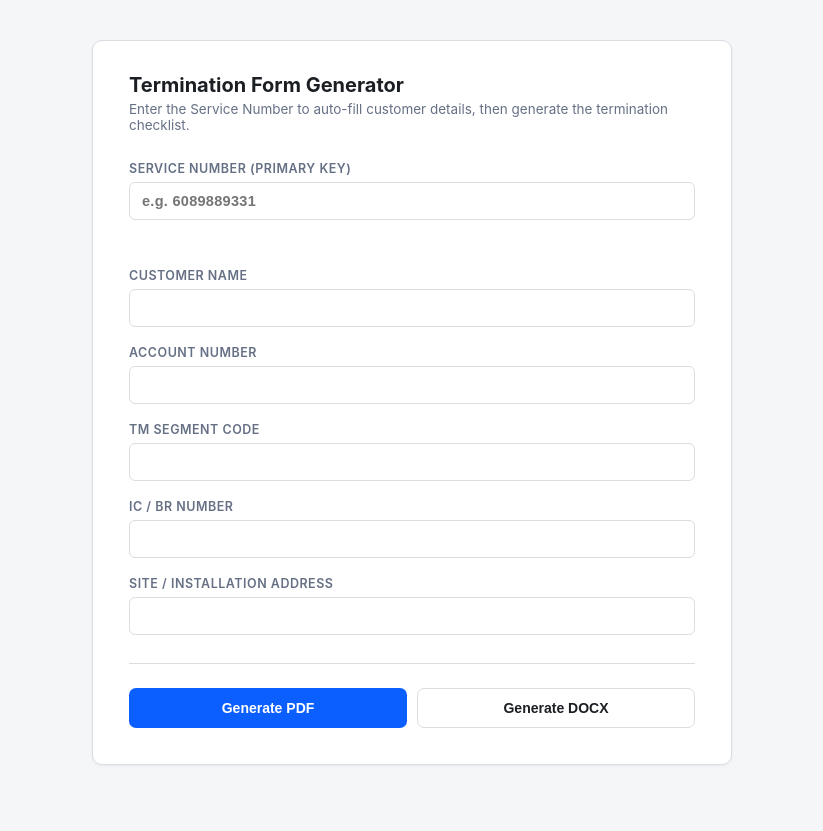
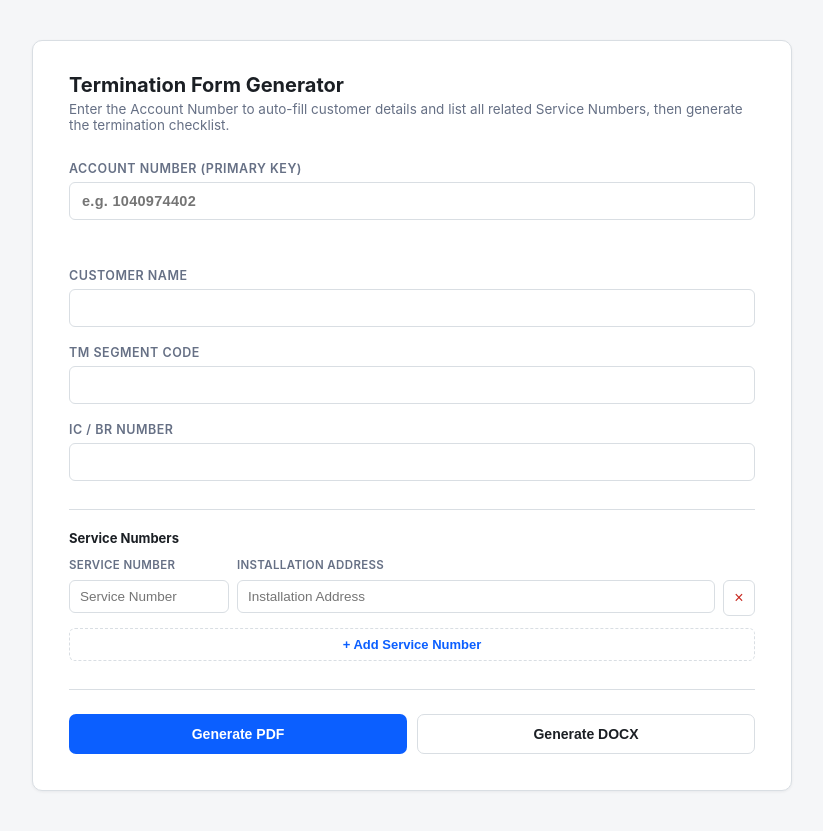
Before and after one commit to DnaX-pixel/termination-form-autofilled, a PHP site: page / in a window 1280 px wide. Shown: the whole page, without its empty margins (228-1051 px from the left). Before the commit the page ends 765 px from the top, so only its background shows below. Run offline with PHP 8.4, Linux system fonts and the light colour scheme.

Commit message:
Switch primary key from Service Number to Account Number
One account can have multiple Service Numbers, so lookup now keys off
Account Number: entering it lists all related Service Numbers with
editable rows, auto-fills account-level fields (name/IC-BR/segment),
and generates one document listing every service. Account Number is
written once (first row only) rather than repeated per row, and the
Installation Address is consolidated back into a single SITE
ADDRESS/SITE NAME field (most common address, with an auto-generated
remark for any service number whose address differs).

Verified against real data: account-level fields are 100% consistent
per account, while installation address differs for ~31% of
multi-service accounts, confirming the per-service remark approach.

```diff
--- a/public/index.php
+++ b/public/index.php
@@ -23,7 +23,7 @@
     padding: 40px 20px;
   }
   .card {
-    max-width: 640px;
+    max-width: 760px;
     margin: 0 auto;
     background: #fff;
     border: 1px solid var(--line);
@@ -68,7 +68,7 @@
     background: #fafbfc;
     color: #40474f;
   }
-  #service_number { font-weight: 600; letter-spacing: 0.02em; }
+  #account_no { font-weight: 600; letter-spacing: 0.02em; }
   .status {
     font-size: 13px;
     margin: -8px 0 20px;
@@ -77,6 +77,58 @@
   .status.ok { color: var(--ok); }
   .status.err { color: var(--err); }
   .status.pending { color: var(--muted); }
+  .section-title {
+    font-size: 13px;
+    font-weight: 700;
+    margin: 28px 0 12px;
+    border-top: 1px solid var(--line);
+    padding-top: 20px;
+  }
+  .service-row {
+    display: grid;
+    grid-template-columns: 160px 1fr 32px;
+    gap: 8px;
+    align-items: start;
+    margin-bottom: 8px;
+  }
+  .service-row input {
+    padding: 8px 10px;
+    font-size: 13.5px;
+  }
+  .service-row .remove-btn {
+    background: #fff;
+    border: 1px solid var(--line);
+    border-radius: 6px;
+    color: var(--err);
+    cursor: pointer;
+    height: 36px;
+    font-size: 16px;
+    line-height: 1;
+  }
+  .service-header {
+    display: grid;
+    grid-template-columns: 160px 1fr 32px;
+    gap: 8px;
+    font-size: 11.5px;
+    font-weight: 600;
+    color: var(--muted);
+    text-transform: uppercase;
+    letter-spacing: 0.03em;
+    margin-bottom: 8px;
+  }
+  .add-row-btn {
+    background: none;
+    border: 1px dashed var(--line);
+    border-radius: 6px;
+    color: var(--accent);
+    font-size: 13px;
+    font-weight: 600;
+    padding: 8px 12px;
+    cursor: pointer;
+    width: 100%;
+    margin-top: 4px;
+  }
+  .add-row-btn:hover { background: #f2f6ff; }
   .actions {
     display: flex;
     gap: 10px;
@@ -84,7 +136,7 @@
     border-top: 1px solid var(--line);
     padding-top: 24px;
   }
-  button {
+  button.primary, button.secondary {
     flex: 1;
     padding: 11px 16px;
     font-size: 14px;
@@ -104,31 +156,23 @@
     color: var(--ink);
   }
   button.secondary:hover { background: #f2f4f6; }
-  button:disabled {
-    opacity: 0.5;
-    cursor: not-allowed;
-  }
 </style>
 </head>
 <body>
   <div class="card">
     <h1>Termination Form Generator</h1>
-    <p class="sub">Enter the Service Number to auto-fill customer details, then generate the termination checklist.</p>
+    <p class="sub">Enter the Account Number to auto-fill customer details and list all related Service Numbers, then generate the termination checklist.</p>
 
     <form id="form" action="generate.php" method="POST">
       <div class="field">
-        <label for="service_number">Service Number (Primary Key)</label>
-        <input type="text" id="service_number" name="service_number" placeholder="e.g. 6089889331" autocomplete="off" required>
+        <label for="account_no">Account Number (Primary Key)</label>
+        <input type="text" id="account_no" name="account_no" placeholder="e.g. 1040974402" autocomplete="off" required>
       </div>
       <div class="status pending" id="status">&nbsp;</div>
 
       <div class="field">
         <label for="customer_name">Customer Name</label>
         <input type="text" id="customer_name" name="customer_name">
-      </div>
-      <div class="field">
-        <label for="account_no">Account Number</label>
-        <input type="text" id="account_no" name="account_no">
       </div>
       <div class="field">
         <label for="tm_segment_code">TM Segment Code</label>
@@ -138,10 +182,15 @@
         <label for="ic_br_no">IC / BR Number</label>
         <input type="text" id="ic_br_no" name="ic_br_no">
       </div>
-      <div class="field">
-        <label for="svc_installation_address">Site / Installation Address</label>
-        <input type="text" id="svc_installation_address" name="svc_installation_address">
+
+      <div class="section-title">Service Numbers</div>
+      <div class="service-header">
+        <span>Service Number</span>
+        <span>Installation Address</span>
+        <span></span>
       </div>
+      <div id="service-rows"></div>
+      <button type="button" class="add-row-btn" id="add-row">+ Add Service Number</button>
 
       <div class="actions">
         <button type="submit" class="primary" name="format" value="pdf">Generate PDF</button>
@@ -151,23 +200,37 @@
   </div>
 
 <script>
-const serviceNumberInput = document.getElementById('service_number');
+const accountNoInput = document.getElementById('account_no');
 const statusEl = document.getElementById('status');
-const autoFields = ['customer_name', 'account_no', 'tm_segment_code', 'ic_br_no', 'svc_installation_address'];
-const keyMap = {
-  customer_name: 'account_name',
-  account_no: 'account_no',
-  tm_segment_code: 'tm_segment_code',
-  ic_br_no: 'ic_br_no',
-  svc_installation_address: 'svc_installation_address',
-};
+const accountFields = ['customer_name', 'tm_segment_code', 'ic_br_no'];
+const rowsContainer = document.getElementById('service-rows');
+
+function addServiceRow(serviceNumber = '', address = '') {
+  const row = document.createElement('div');
+  row.className = 'service-row';
+  row.innerHTML = `
+    <input type="text" name="service_number[]" placeholder="Service Number">
+    <input type="text" name="svc_installation_address[]" placeholder="Installation Address">
+    <button type="button" class="remove-btn" title="Remove">&times;</button>
+  `;
+  row.querySelector('input[name="service_number[]"]').value = serviceNumber;
+  row.querySelector('input[name="svc_installation_address[]"]').value = address;
+  row.querySelector('.remove-btn').addEventListener('click', () => row.remove());
+  rowsContainer.appendChild(row);
+}
+
+function clearServiceRows() {
+  rowsContainer.innerHTML = '';
+}
+
+document.getElementById('add-row').addEventListener('click', () => addServiceRow());
 
 let lookupToken = 0;
 
 async function lookup() {
-  const value = serviceNumberInput.value.trim();
+  const value = accountNoInput.value.trim();
   if (!value) {
-    statusEl.textContent = ' ';
+    statusEl.textContent = ' ';
     statusEl.className = 'status pending';
     return;
   }
@@ -177,19 +240,33 @@ async function lookup() {
   statusEl.className = 'status pending';
 
   try {
-    const res = await fetch('lookup.php?service_number=' + encodeURIComponent(value));
+    const res = await fetch('lookup.php?account_no=' + encodeURIComponent(value));
     const data = await res.json();
     if (token !== lookupToken) return;
 
     if (data.found) {
-      for (const field of autoFields) {
-        document.getElementById(field).value = data[keyMap[field]] || '';
+      document.getElementById('customer_name').value = data.account_name || '';
+      document.getElementById('tm_segment_code').value = data.tm_segment_code || '';
+      document.getElementById('ic_br_no').value = data.ic_br_no || '';
+
+      clearServiceRows();
+      const services = data.services || [];
+      if (services.length > 0) {
+        for (const s of services) {
+          addServiceRow(s.service_number || '', s.svc_installation_address || '');
+        }
+        statusEl.textContent = `Match found — ${services.length} service number(s) auto-filled.`;
+      } else {
+        addServiceRow();
+        statusEl.textContent = 'Account found but no service numbers on file — add manually.';
       }
-      statusEl.textContent = 'Match found — fields auto-filled.';
       statusEl.className = 'status ok';
     } else {
-      statusEl.textContent = data.message || 'Service number not found. Fill in the fields manually.';
+      statusEl.textContent = (data.message || 'Account number not found.') + ' Fill in the fields manually.';
       statusEl.className = 'status err';
+      if (rowsContainer.children.length === 0) {
+        addServiceRow();
+      }
     }
   } catch (e) {
     statusEl.textContent = 'Lookup failed. Fill in the fields manually.';
@@ -197,13 +274,16 @@ async function lookup() {
   }
 }
 
-serviceNumberInput.addEventListener('blur', lookup);
-serviceNumberInput.addEventListener('keydown', (e) => {
+accountNoInput.addEventListener('blur', lookup);
+accountNoInput.addEventListener('keydown', (e) => {
   if (e.key === 'Enter') {
     e.preventDefault();
     lookup();
   }
 });
+
+// Start with one empty row so the form is usable before any lookup
+addServiceRow();
 </script>
 </body>
 </html>
```
Also changed, not shown: app/Services/DocxExporter.php (+91 -3 lines), public/generate.php (+67 -8 lines), public/lookup.php (+7 -7 lines), scripts/test_export.php (deleted, +0 -23 lines), scripts/test_multirow.php (added, +50 -0 lines), 4 other files.
